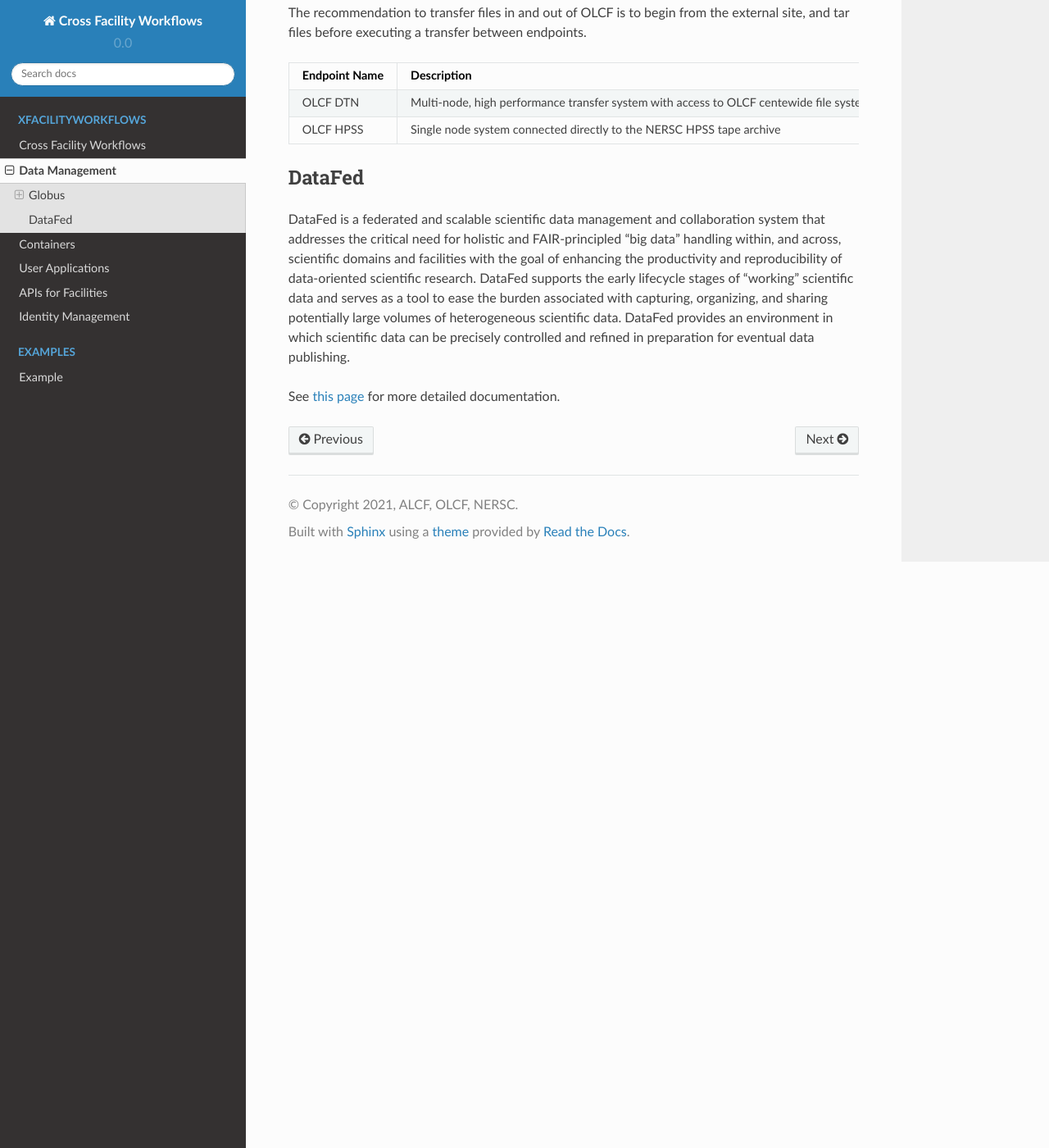
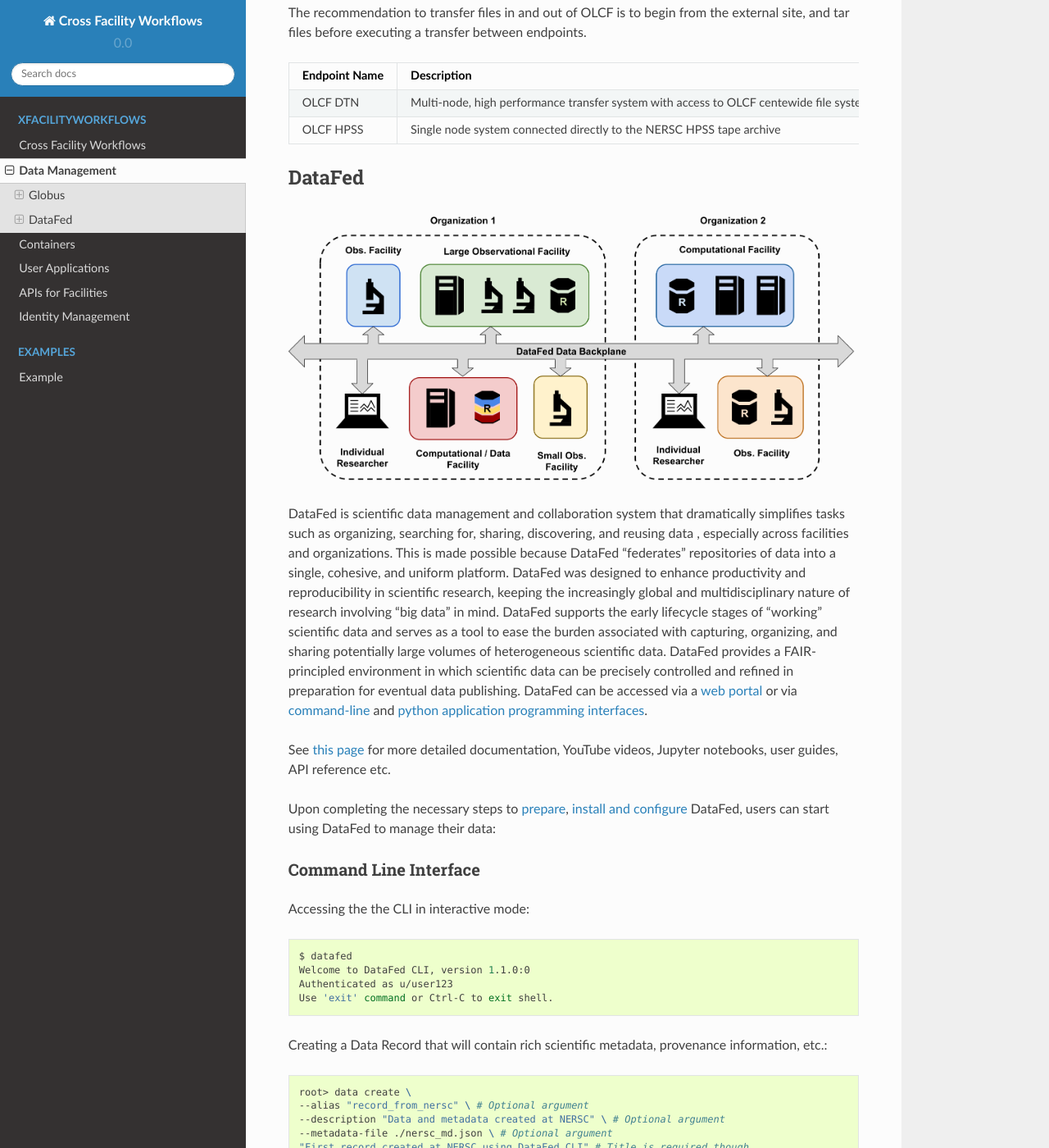
Before and after one commit to kantypas/BestPractices, a Sphinx documentation site: the page built from docs/source/data_management.rst, in a window 1280 px wide and 1400 px high, scrolled down 1181 px. Shown: the whole window at 82% size. Built offline with Sphinx 7.4.7 and the Read the Docs theme 2.0.0, drawn with Linux system fonts in a browser that asks for light colours; pages that are not in the unit, such as notebooks, are missing from menus; some of the changed text lies outside the part shown.

Commit message:
Revised blurb and added examples for DataFed

```diff
--- a/docs/source/data_management.rst
+++ b/docs/source/data_management.rst
@@ -74,11 +74,167 @@
 DataFed
 ---------
 
-DataFed is a federated and scalable scientific data management and collaboration system that addresses the critical need for holistic
-and FAIR-principled “big data” handling within, and across, scientific domains and facilities with the goal of enhancing the
-productivity and reproducibility of data-oriented scientific research.
+.. image:: ./assets/Cross_Facility_Federation_of_Repositories.png
+
+DataFed is scientific data management and collaboration system that dramatically
+simplifies tasks such as organizing, searching for, sharing, discovering, and reusing data
+, especially across facilities and organizations.
+This is made possible because DataFed "federates" repositories of data into a single, cohesive, and uniform platform.
+DataFed was designed to enhance  productivity and reproducibility in scientific research,
+keeping the increasingly global and multidisciplinary nature of research involving "big data" in mind.
 DataFed supports the early lifecycle stages of “working” scientific data and serves as a tool to ease the burden associated with capturing,
 organizing, and sharing potentially large volumes of heterogeneous scientific data.
-DataFed provides an environment in which scientific data can be precisely controlled and refined in preparation for eventual data publishing.
+DataFed provides a FAIR-principled environment in which scientific data can be precisely controlled and refined in preparation for eventual data publishing.
+DataFed can be accessed via a `web portal <https://datafed.ornl.gov>`_ or via
+`command-line <https://ornl.github.io/DataFed/user/cli/guide.html>`_ and `python application programming interfaces <https://ornl.github.io/DataFed/user/python/high_level_guide.html>`_.
 
-See `this page <https://ornl.github.io/DataFed/>`_ for more detailed documentation.
+
+See `this page <https://ornl.github.io/DataFed/>`_ for more detailed documentation, YouTube videos, Jupyter notebooks, user guides, API reference etc.
+
+Upon completing the necessary steps to `prepare <https://ornl.github.io/DataFed/system/getting_started.html>`_,
+`install and configure <https://ornl.github.io/DataFed/user/client/install.html>`_ DataFed, users can start using DataFed to manage their data:
+
+Command Line Interface
+~~~~~~~~~~~~~~~~~~~~~~
+Accessing the the CLI in interactive mode:
+
+.. code:: bash
+
+    $ datafed
+    Welcome to DataFed CLI, version 1.1.0:0
+    Authenticated as u/user123
+    Use 'exit' command or Ctrl-C to exit shell.
+
+Creating a Data Record that will contain rich scientific metadata, provenance information, etc.:
+
+.. code:: bash
+
+    root> data create \
+    --alias "record_from_nersc" \ # Optional argument
+    --description "Data and metadata created at NERSC" \ # Optional argument
+    --metadata-file ./nersc_md.json \ # Optional argument
+    "First record created at NERSC using DataFed CLI" # Title is required though
+
+    ID:            d/31030353
+    Alias:         record_from_nersc
+    Title:         First record created at NERSC using DataFed CLI
+    Data Size:     0
+    Data Repo ID:  repo/cades-cnms
+    Source:        (none)
+    Owner:         somnaths
+    Creator:       somnaths
+    Created:       11/25/2020,08:04
+    Updated:       11/25/2020,08:04
+    Description:   Data and metadata created at NERSC
+
+Uploading data in the local file system to remote DataFed data repository:
+
+.. code:: bash
+
+    root> data put \
+    --wait \ # optional - wait until Globus transfer completes
+    "record_from_nersc" \ # optional - (unique) alias of record
+    ./nersc_data.txt # path to data
+
+    Task ID:             task/31030394
+    Type:                Data Put
+    Status:              Succeeded
+    Started:             11/25/2020,08:05
+    Updated:             11/25/2020,08:05
+
+For more examples, please see the `user guide for the DataFed CLI <https://ornl.github.io/DataFed/user/cli/guide.html>`_.
+
+Python API
+~~~~~~~~~~
+
+Import the package and instantiate the messaging client to communicate with the DataFed
+server:
+
+.. code:: python
+
+    from datafed.CommandLib import API
+    df_api = API()
+
+Prepare (fake) scientific metadata that would go into a Data Record:
+
+.. code:: python
+
+    parameters = {
+                  'a': 4,
+                  'b': [1, 2, -4, 7.123],
+                  'c': 'Something important',
+                  'd': {'x': 14, 'y': -19} # Can use nested dictionaries
+                  }
+
+Create the Data Record:
+
+.. code:: python
+
+    dc_resp = df_api.dataCreate('my important data',
+                                metadata=json.dumps(parameters),
+                                parent_id=dest_collection, # parent collection
+                                )
+
+    print(dc_resp)
+
+.. code-block:: none
+
+    (data {
+      id: "d/34682319"
+      title: "Some new title for the data"
+      alias: "my_first_dataset"
+      repo_id: "repo/cades-cnms"
+      size: 0.0
+      ext_auto: true
+      ct: 1611077217
+      ut: 1611077220
+      owner: "p/trn001"
+      creator: "u/somnaths"
+      notes: 0
+    }
+    update {
+      id: "d/34682319"
+      title: "Some new title for the data"
+      alias: "my_first_dataset"
+      owner: "p/trn001"
+      creator: "u/somnaths"
+      size: 0.0
+      notes: 0
+      deps_avail: true
+    }
+    , 'RecordDataReply')
+
+Upload raw data that will be associated with this Data Record:
+
+.. code-block:: python
+
+    put_resp = df_api.dataPut(record_id,
+                              './parameters.json',
+                              wait=True, # Waits until transfer completes.
+                              )
+    print(put_resp)
+
+.. code-block:: none
+
+    (item {
+       id: "d/34682319"
+       title: "Some new title for the data"
+       size: 0.0
+       owner: "p/trn001"
+     }
+    task {
+       id: "task/34702491"
+       type: TT_DATA_PUT
+       status: TS_SUCCEEDED
+       client: "u/somnaths"
+       step: 3
+       steps: 4
+       msg: "Finished"
+       ct: 1611102437
+       ut: 1611102444
+       source: "olcf#dtn/gpfs/alpine/stf011/scratch/somnaths/DataFed_Tutorial/raw_data.dat"
+       dest: "d/34682319"
+     }, 'DataPutReply')
+
+More examples are available in the
+`user guide <https://ornl.github.io/DataFed/user/python/high_level_guide.html#getting-started>`_ and in `Jupyter notebooks <https://ornl.github.io/DataFed/user/python/notebooks.html>`_.
```
